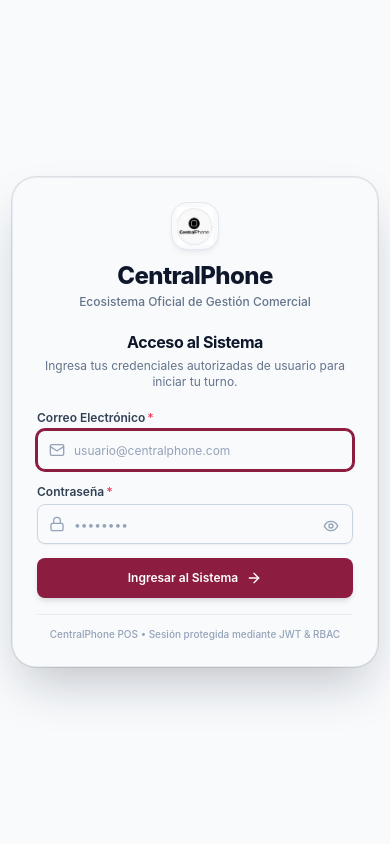
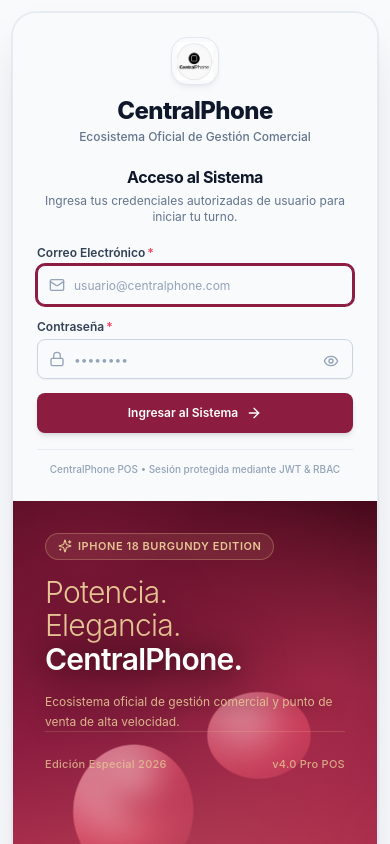
Before and after one commit to guiiyanxD/central_phone, a Next.js app in the folder frontend/: page /login in a window 390 px wide. Built offline with nearby package versions, Linux system fonts and the light colour scheme.

Commit message:
fix(login): asegurar renderizado del hero lava bajo el formulario en movil y compatibilidad webkit

```diff
--- a/frontend/src/app/login/page.tsx
+++ b/frontend/src/app/login/page.tsx
@@ -46,9 +46,14 @@ export default function LoginPage() {
   };
 
   return (
-    <div className="fixed inset-0 z-40 flex items-center justify-center p-3 sm:p-4 lg:p-6 bg-[#F8FAFC] overflow-y-auto lg:overflow-hidden select-none">
-      {/* Filtro SVG Goo para la Fusión Orgánica de los Blobs de Lava */}
-      <svg width="0" height="0" className="absolute invisible pointer-events-none" aria-hidden="true">
+    <div className="fixed inset-0 z-40 flex items-start sm:items-center justify-center p-3 sm:p-4 lg:p-6 bg-[#F8FAFC] overflow-y-auto lg:overflow-hidden select-none">
+      {/* Filtro SVG Goo para la Fusión Orgánica de los Blobs de Lava (Compatible con WebKit/Safari sin 'invisible') */}
+      <svg
+        width="0"
+        height="0"
+        className="absolute -top-[9999px] -left-[9999px] w-0 h-0 pointer-events-none overflow-hidden"
+        aria-hidden="true"
+      >
         <filter id="goo">
           <feGaussianBlur in="SourceGraphic" stdDeviation="14" result="blur" />
           <feColorMatrix
@@ -59,25 +64,10 @@ export default function LoginPage() {
         </filter>
       </svg>
 
-      {/* =========================================================================
-          TELÓN DE FONDO MÓVIL: Efecto Lava Lamp de pantalla completa en móviles (< lg)
-          ========================================================================= */}
-      <div className="lg:hidden absolute inset-0 z-0 lava-hero overflow-hidden pointer-events-none" aria-hidden="true">
-        <div className="lava-container">
-          <div className="lava-pool" />
-          <div className="lava-blob lava-b1" />
-          <div className="lava-blob lava-b2" />
-          <div className="lava-blob lava-b3" />
-          <div className="lava-blob lava-b4" />
-          <div className="lava-blob lava-b5" />
-        </div>
-        <div className="lava-glow" />
-      </div>
-
-      {/* Tarjeta Principal Split-Screen Unificada con Efecto de Elevación Flotante */}
-      <div className="relative z-10 w-full max-w-md lg:max-w-5xl bg-[#F8FAFC] rounded-3xl shadow-2xl shadow-slate-900/25 ring-1 ring-black/10 lg:ring-slate-900/5 border border-slate-200/80 overflow-hidden flex flex-col lg:grid lg:grid-cols-2 max-h-[min(620px,94vh)]">
+      {/* Tarjeta Principal: Split-Screen en Desktop (lg) y Apilada en Columna (Bajo el Formulario) en Móvil */}
+      <div className="relative z-10 w-full max-w-md lg:max-w-5xl my-auto bg-[#F8FAFC] rounded-3xl shadow-2xl shadow-slate-900/15 ring-1 ring-slate-900/5 border border-slate-200/80 overflow-hidden flex flex-col lg:grid lg:grid-cols-2 lg:max-h-[min(620px,94vh)]">
         {/* =========================================================================
-            PANEL IZQUIERDO: Formulario de Autenticación con Identidad Centrada
+            PANEL SUPERIOR / IZQUIERDO: Formulario de Autenticación con Identidad Centrada
             ========================================================================= */}
         <div className="p-6 sm:p-8 lg:p-10 flex flex-col justify-between bg-[#F8FAFC] flex-1 overflow-y-auto">
           <div className="space-y-5 my-auto">
@@ -195,10 +185,11 @@ export default function LoginPage() {
         </div>
 
         {/* =========================================================================
-            PANEL DERECHO: Hero Visual con Efecto Lava Lamp "iPhone 18 Burgundy"
-            Visible en pantallas medianas y grandes (lg)
+            PANEL INFERIOR / DERECHO: Hero Visual con Efecto Lava Lamp "iPhone 18 Burgundy"
+            En Desktop (lg): Panel derecho de la tarjeta (50%)
+            En Móvil (< lg): Se ubica directamente BAJO EL FORMULARIO
             ========================================================================= */}
-        <div className="hidden lg:block relative lava-hero h-full min-h-[480px]">
+        <div className="relative lava-hero w-full min-h-[380px] lg:min-h-[480px] h-full flex flex-col justify-between">
           {/* Animación de Fluido Orgánico Lava */}
           <div className="lava-container" aria-hidden="true">
             <div className="lava-pool" />
@@ -213,14 +204,14 @@ export default function LoginPage() {
           <div className="lava-glow" />
 
           {/* Mensaje Editorial en Champagne Gold (#e6c594) */}
-          <div className="relative z-10 p-10 lg:p-12 flex flex-col justify-between h-full text-[#e6c594]">
+          <div className="relative z-10 p-8 sm:p-10 lg:p-12 flex flex-col justify-between h-full text-[#e6c594]">
             <div className="space-y-4">
               <div className="inline-flex items-center gap-1.5 px-3 py-1 rounded-full text-[11px] font-semibold tracking-wider uppercase bg-[#e6c594]/10 border border-[#e6c594]/30 backdrop-blur-md shadow-xs">
                 <Sparkles className="h-3.5 w-3.5 text-[#e6c594]" />
                 <span>iPhone 18 Burgundy Edition</span>
               </div>
 
-              <h2 className="text-4xl lg:text-5xl font-light tracking-tight leading-[1.12] drop-shadow-[0_2px_24px_rgba(40,5,15,0.7)]">
+              <h2 className="text-3xl sm:text-4xl lg:text-5xl font-light tracking-tight leading-[1.12] drop-shadow-[0_2px_24px_rgba(40,5,15,0.7)]">
                 Potencia.<br />
                 Elegancia.<br />
                 <span className="font-semibold text-white drop-shadow-[0_2px_12px_rgba(0,0,0,0.5)]">CentralPhone.</span>
```
Also changed, not shown: 1 other file (tests, documents, lock files or other folders).
